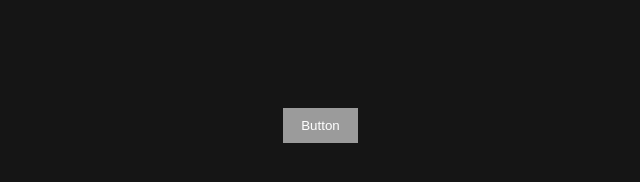
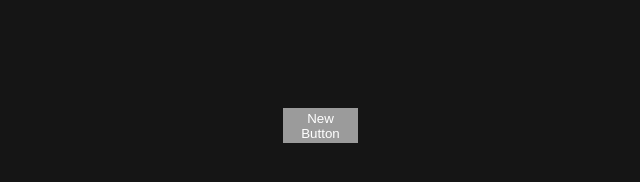
Before and after one commit to hasnat-shahriyar/Web_Practices, a plain HTML site: page P9/button.html in a window 1280 px wide. Shown: the full height of the page, 225-865 px from the left. Drawn offline with Linux system fonts and the light colour scheme.

Commit message:
new commit

```diff
--- a/P9/button.html
+++ b/P9/button.html
@@ -9,7 +9,7 @@
     <link rel="stylesheet" href="style.css">
 </head>
 <body>
-    <button class="btn" onclick="hs_nahin()">Button</button>
+    <button class="btn" onclick="hs_nahin()">New Button</button>
 
     <!-- onclick is a javascript attribute -->
 
```
